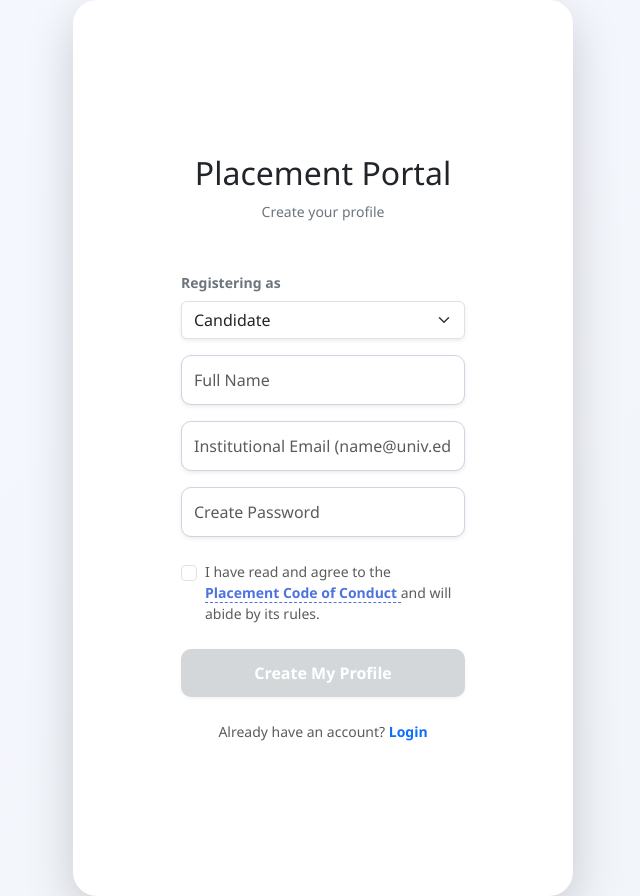
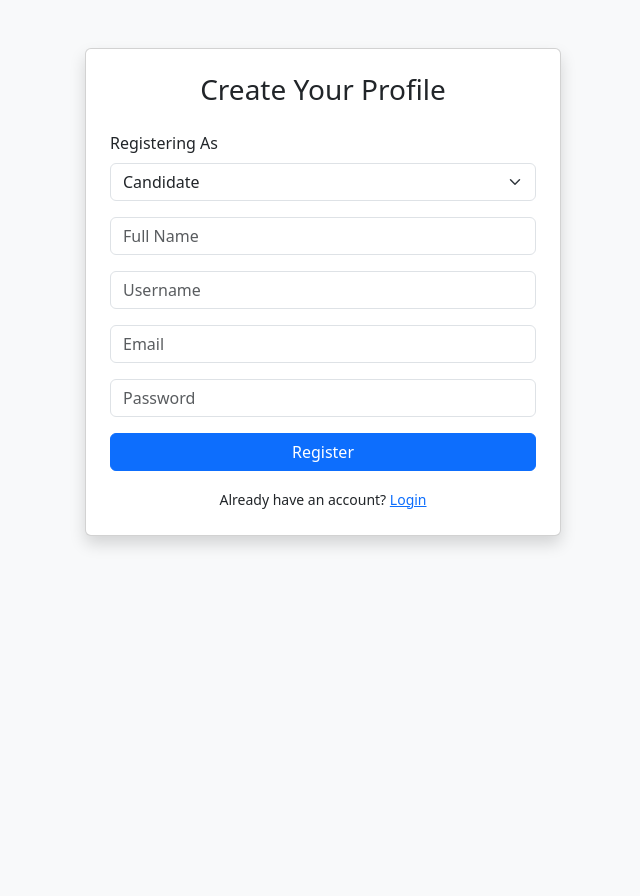
Before and after one commit to agentfortuner/placement-portal-application, a Flask app: template templates/register.html in a window 1280 px wide. Shown: the whole page, without its empty margins (317-957 px from the left). After the commit the page ends 547 px from the top, so only its background shows below. Run offline with Flask 3, Linux system fonts and the light colour scheme; the template is opened without the code that fills it, so the values that code supplies are empty.

Commit message:
Milestone-PPA Auth_RBAC

```diff
--- a/app.py
+++ b/app.py
@@ -1,25 +1,96 @@
 from flask import Flask
+from flask_login import LoginManager
 from application.database import db
-from flask import current_app as app
-#used this to create the db app, iske wajeh se error aa rha tha
+from application.models import User, Company
+
+import os
+from sqlalchemy import or_
+from sqlalchemy.exc import IntegrityError
+
+
+login_manager = LoginManager()
+
 
 def create_app():
     app = Flask(__name__)
+
+    app.config['SECRET_KEY'] = "afgjke12359754iloyuremane45j"
+    app.config['SQLALCHEMY_DATABASE_URI'] = 'sqlite:///placement_portal.sqlite3'
+    app.config['SQLALCHEMY_TRACK_MODIFICATIONS'] = False
+
     app.debug = True
-    app.secret_key = "afgjke12359754iloyuremane45j"
-    app.config['SQLALCHEMY_DATABASE_URI'] = 'sqlite:///placement_portal.sqlite3'
+
     db.init_app(app)
+
+    login_manager.init_app(app)
+    login_manager.login_view = "login"
+
+    @login_manager.user_loader
+    def load_user(user_id):
+        if not user_id:
+            return None
+
+        try:
+            uid = int(user_id)
+        except Exception:
+            return None
+
+        user = User.query.get(uid)
+        if user:
+            return user
+
+        return Company.query.get(uid)
 
     return app
 
+
 app = create_app()
 
-# models yaha se create hua
-with app.app_context():
-    from application import models
-    import application.controllers
+# Import routes AFTER app creation
+from application.controllers import *
 
-    db.create_all()
 
 if __name__ == "__main__":
+
+    with app.app_context():
+
+        # Create tables
+        db.create_all()
+
+        # Prevent double execution in debug mode
+        if os.environ.get("WERKZEUG_RUN_MAIN") == "true" or not app.debug:
+
+            manager_username = "manager"
+            manager_email = "manager@user.com"
+            manager_password = "manager143"
+
+            norm_email = manager_email.strip().lower()
+
+            existing = User.query.filter(
+                or_(
+                    User.username == manager_username,
+                    (User.email != None) &
+                    (db.func.lower(db.func.trim(User.email)) == norm_email),
+                )
+            ).first()
+
+            if existing:
+                print("Manager already exists - skipping creation.")
+            else:
+                manager = User(
+                    name="Manager",
+                    email=norm_email,
+                    username=manager_username,
+                    password=manager_password,
+                    type="manager"
+                )
+
+                db.session.add(manager)
+                try:
+                    db.session.commit()
+                    print("Manager user created successfully.")
+                except IntegrityError as e:
+                    db.session.rollback()
+                    print("Could not create manager user:", e)
+
     app.run(debug=True)
--- a/application/models.py
+++ b/application/models.py
@@ -5,7 +5,7 @@ class User(db.Model):
     username = db.Column(db.String(80), unique=True, nullable=False)
     email = db.Column(db.String(120), unique=True, nullable=False)
     name = db.Column(db.String(120), nullable=False)
-    password = db.Column(db.String(128), nullable=False)
+    password = db.Column(db.String(200), nullable=False)
     type = db.Column(db.String, nullable=False, default="user")
     isBlacklisted = db.Column(db.Boolean, nullable=False, default=False)
 
--- a/templates/register.html
+++ b/templates/register.html
@@ -1,139 +1,62 @@
 <!DOCTYPE html>
-<html lang="en">
+<html>
 <head>
-    <meta charset="UTF-8">
-    <meta name="viewport" content="width=device-width, initial-scale=1.0">
-    <title>Register| Placement Portal</title>
+    <title>Register | Placement Portal</title>
+    <link href="https://cdn.jsdelivr.net/npm/bootstrap@5.3.0/dist/css/bootstrap.min.css" rel="stylesheet">
+</head>
+<body class="bg-light">
 
-    <link href="https://cdn.jsdelivr.net/npm/bootstrap@5.3.0/dist/css/bootstrap.min.css" rel="stylesheet">
-    <link rel="stylesheet" href="https://cdn.jsdelivr.net/npm/bootstrap-icons@1.10.5/font/bootstrap-icons.css">
+<div class="container mt-5" style="max-width:500px;">
+    <div class="card shadow p-4">
 
-    <style>
-        :root {
-            --brand-primary: #4e73df;
-            --bg-light: #f8f9fc;
-        }
+        <h3 class="text-center mb-4">Create Your Profile</h3>
 
-        body {
-            background: linear-gradient(135deg, #f6f8ff 0%, #f1f4f9 100%);
-            font-family: 'Segoe UI', Tahoma, Geneva, Verdana, sans-serif;
-        }
+        {% with messages = get_flashed_messages(with_categories=true) %}
+        {% if messages %}
+            {% for category, message in messages %}
+                <div class="alert alert-{{category}}">{{ message }}</div>
+            {% endfor %}
+        {% endif %}
+        {% endwith %}
 
-        .registration-card {
-            border: none;
-            border-radius: 1.5rem;
-            box-shadow: 0 15px 35px rgba(0,0,0,0.1);
-            overflow: hidden;
-        }
+        <form method="POST">
 
-        .btn-register {
-            background-color: var(--brand-primary);
-            border: none;
-            padding: 12px;
-            font-weight: 700;
-            border-radius: 10px;
-            transition: all 0.3s ease;
-        }
-
-        .btn-register:disabled {
-            background-color: #bdc3c7;
-            cursor: not-allowed;
-        }
-
-        .form-control {
-            border-radius: 10px;
-            padding: 12px;
-            border: 1px solid #d1d3e2;
-        }
-
-        .form-control:focus {
-            border-color: var(--brand-primary);
-            box-shadow: 0 0 0 0.25 font-size rgba(78, 115, 223, 0.25);
-        }
-
-        .conduct-link {
-            color: var(--brand-primary);
-            font-weight: 600;
-            text-decoration: none;
-            border-bottom: 1px dashed var(--brand-primary);
-        }
-
-        .conduct-link:hover {
-            color: #2e59d9;
-            border-bottom: 1px solid #2e59d9;
-        }
-    </style>
-</head>
-<body>
-
-    <div class="container d-flex align-items-center justify-content-center min-vh-100">
-        <div class="registration-card card w-100 shadow-lg" style="max-width: 500px;">
-            <div class="card-body p-5">
-
-              <div class="container d-flex align-items-center justify-content-center min-vh-100">
-        <div class="auth-shell p-4 p-md-5 w-100" style="max-width: 480px;">
-
-            <div class="text-center mb-5">
-                <h2 class="fw-black text-dark tracking-tight">Placement Portal</h2>
-                <p class="text-secondary small">Create your profile</p>
-            </div>
-
-                <form action="/register" method="POST" id="registrationForm">
             <div class="mb-3">
-                        <label class="form-label small fw-bold text-secondary">Registering as</label>
-                        <select class="form-select shadow-sm" name="role" required>
+                <label class="form-label">Registering As</label>
+                <select class="form-select" name="role" required>
                     <option value="student">Candidate</option>
                     <option value="company">Recruiter</option>
                 </select>
             </div>
 
             <div class="mb-3">
-                        <input type="text" class="form-control shadow-sm" name="fullname" placeholder="Full Name" required>
+                <input type="text" class="form-control" name="name" placeholder="Full Name" required>
             </div>
 
             <div class="mb-3">
-                        <input type="email" class="form-control shadow-sm" name="email" placeholder="Institutional Email (name@univ.edu)" required>
+                <input type="text" class="form-control" name="username" placeholder="Username" required>
             </div>
 
-                    <div class="mb-4">
-                        <input type="password" class="form-control shadow-sm" name="password" placeholder="Create Password" required>
+            <div class="mb-3">
+                <input type="email" class="form-control" name="email" placeholder="Email" required>
             </div>
 
-                    <div class="mb-4">
-                        <div class="form-check">
-                            <input class="form-check-input" type="checkbox" id="agreeCheck">
-                            <label class="form-check-label small text-muted" for="agreeCheck">
-                                I have read and agree to the
-                                <a href="conduct.html" target="_blank" class="conduct-link">
-                                    Placement Code of Conduct
-                                </a>
-                                and will abide by its rules.
-                            </label>
-                        </div>
+            <div class="mb-3">
+                <input type="password" class="form-control" name="password" placeholder="Password" required>
             </div>
 
-                    <button type="submit" id="submitBtn" class="btn btn-primary btn-register w-100 shadow-sm" disabled>
-                        Create My Profile
+            <button type="submit" class="btn btn-primary w-100">
+                Register
             </button>
+
         </form>
 
-                <div class="text-center mt-4">
-                    <p class="small text-muted mb-0">Already have an account? <a href="login.html" class="text-decoration-none fw-bold">Login</a></p>
+        <div class="text-center mt-3">
+            <small>Already have an account? <a href="/login">Login</a></small>
         </div>
 
     </div>
 </div>
-    </div>
 
-    <script>
-        const checkbox = document.getElementById('agreeCheck');
-        const submitBtn = document.getElementById('submitBtn');
-
-        checkbox.addEventListener('change', function() {
-            submitBtn.disabled = !this.checked;
-        });
-    </script>
-
-    <script src="https://cdn.jsdelivr.net/npm/bootstrap@5.3.0/dist/js/bootstrap.bundle.min.js"></script>
 </body>
 </html>
```
Also changed, not shown: application/controllers.py (+133 -5 lines), templates/login.html (+14 -3 lines), instance/placement_portal.sqlite3. Lines whose indentation alone changed are shown as unchanged.
